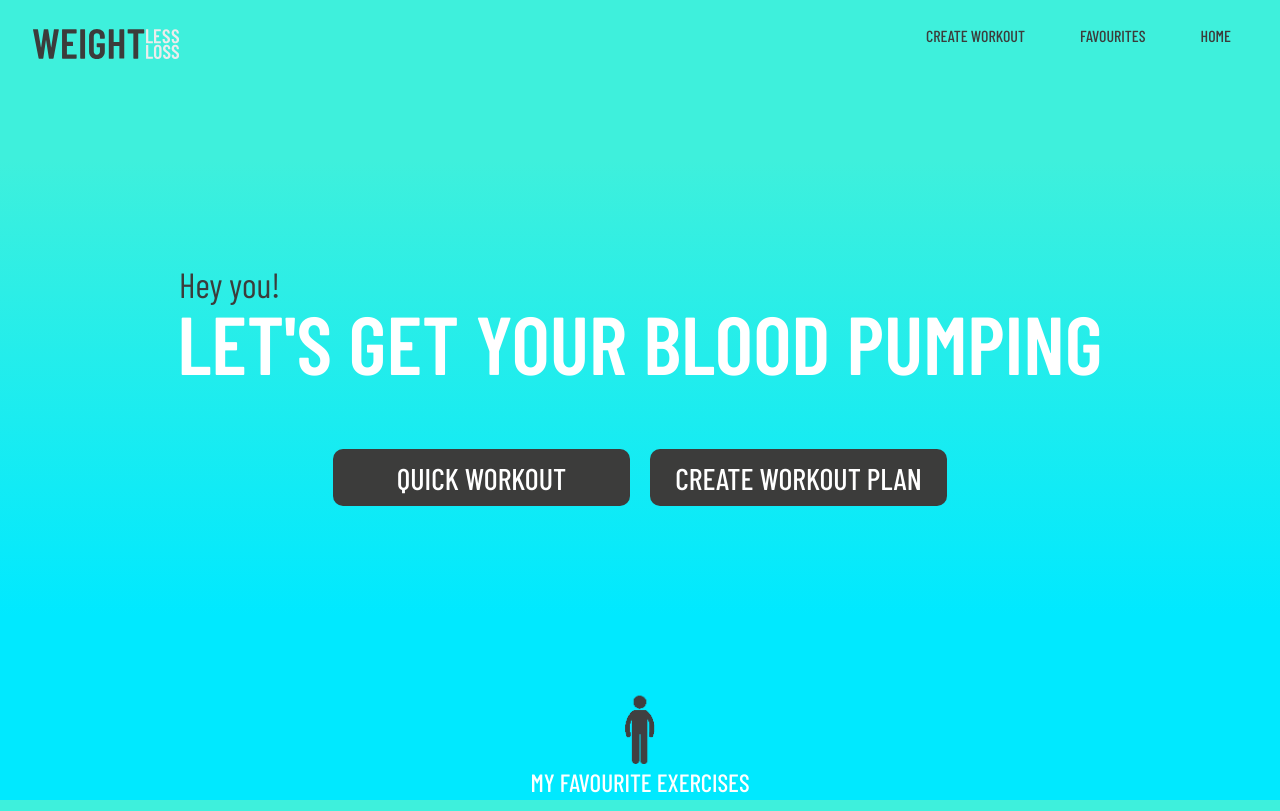
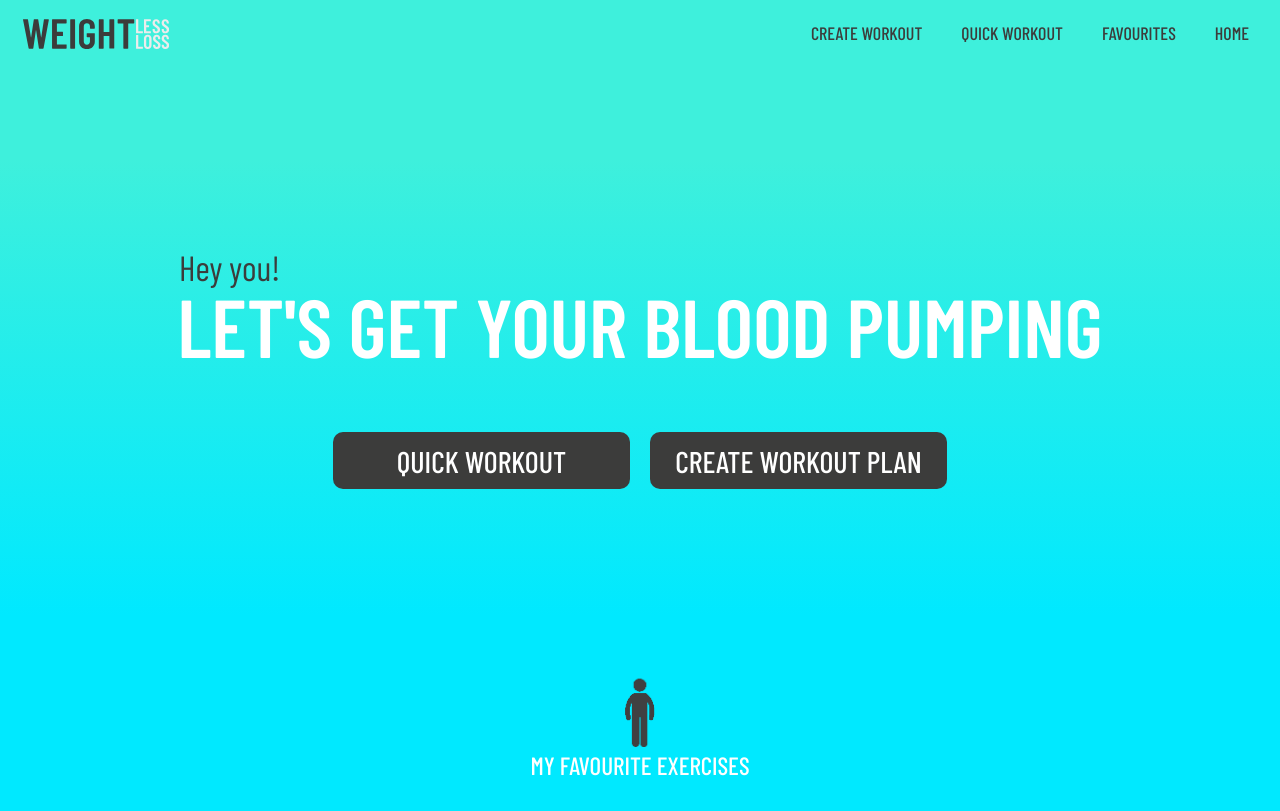
Before and after one commit to Boxie999/weightless-weightloss, a React (Create React App) app: page / in a window 1280 px wide. Built offline with nearby package versions, Linux system fonts and the light colour scheme.

Commit message:
added new link to header and made drop down functional

```diff
--- a/src/components/Header.js
+++ b/src/components/Header.js
@@ -5,20 +5,27 @@ import { FontAwesomeIcon } from '@fortawesome/react-fontawesome'
 import { faHouse } from '@fortawesome/free-solid-svg-icons'
 import Logo from "../images/logo.svg"
 
+
+import Navbar from 'react-bootstrap/Navbar';
+import NavDropdown from 'react-bootstrap/NavDropdown';
+
 function Header() {
     return (
-            <nav className="navbar navbar-expand-lg navbar-light">
+        <Navbar expand="lg">
             <Nav.Link href="/">
                 <img id="Logo" src={Logo} alt="Weightless Weightloss" />
             </Nav.Link>
-                <button className="navbar-toggler" type="button" data-toggle="collapse" data-target="#navbarSupportedContent" aria-controls="navbarSupportedContent" aria-expanded="false" aria-label="Toggle navigation">
-                    <span className="navbar-toggler-icon" />
-                </button>
-                <div className="collapse navbar-collapse" id="navbarSupportedContent">
-                    <ul className="navbar-nav ms-auto">
+            <Navbar.Toggle aria-controls="basic-navbar-nav" />
+            <Navbar.Collapse id="basic-navbar-nav">
+                <Nav className="ms-auto text-center">
                     <Nav.Link href="BuildWorkoutX">
                         <li className="nav-item">
                             <p className="nav-link myLink">CREATE WORKOUT</p>
+                        </li>
+                    </Nav.Link>
+                    <Nav.Link href="WorkoutPicker">
+                        <li className="nav-item">
+                            <p className="nav-link myLink"> QUICK WORKOUT</p>
                         </li>
                     </Nav.Link>
                     <Nav.Link href="FavouriteExercises">
@@ -31,9 +38,10 @@ function Header() {
                             <p className="nav-link myLink">HOME</p>
                         </li>
                     </Nav.Link>
-                    </ul>
-                </div>
-            </nav>
+                </Nav>
+            </Navbar.Collapse>
+
+        </Navbar>
     );
 }
 
--- a/src/styles/Header.css
+++ b/src/styles/Header.css
@@ -25,15 +25,18 @@ nav {
 #Logo {
     cursor: pointer;
     height: 30px;
-    margin-top: 15px;
+    margin-top: 12px;
     margin-bottom: 15px;
     margin-left: 23px;
 }
 
 .myLink {
     color: var(--myBlack);
+    font-size: 18px;
     font-weight: 500;
     margin-right: 23px;
+    padding: 0px !important;
+    padding-top: 12px !important;
 }
 
 .myLink:hover {
@@ -45,9 +48,17 @@ nav {
 }
 
 .navbar {
-    margin-right: 10px !important;
-    margin-left: 10px !important;
     min-width: 297px;
+    padding: 0px;
+}
+
+@media (max-width: 992px) {
+    .myLink {
+        margin-right: 0px;
+        font-size: 20px;
+        height: 20px;
+        margin-top: 0px;
+    }
 }
 
 @media (max-width: 576px) {
```
Lines whose indentation alone changed are shown as unchanged.
